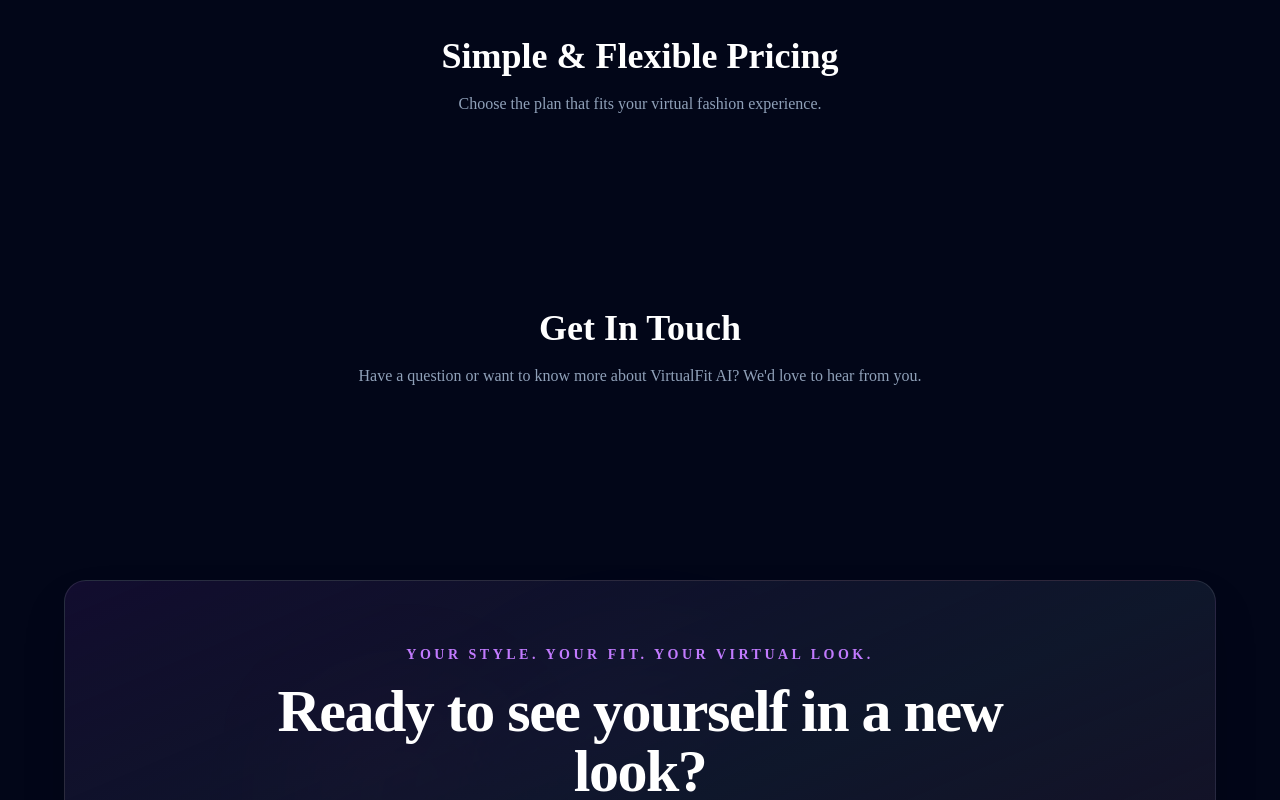
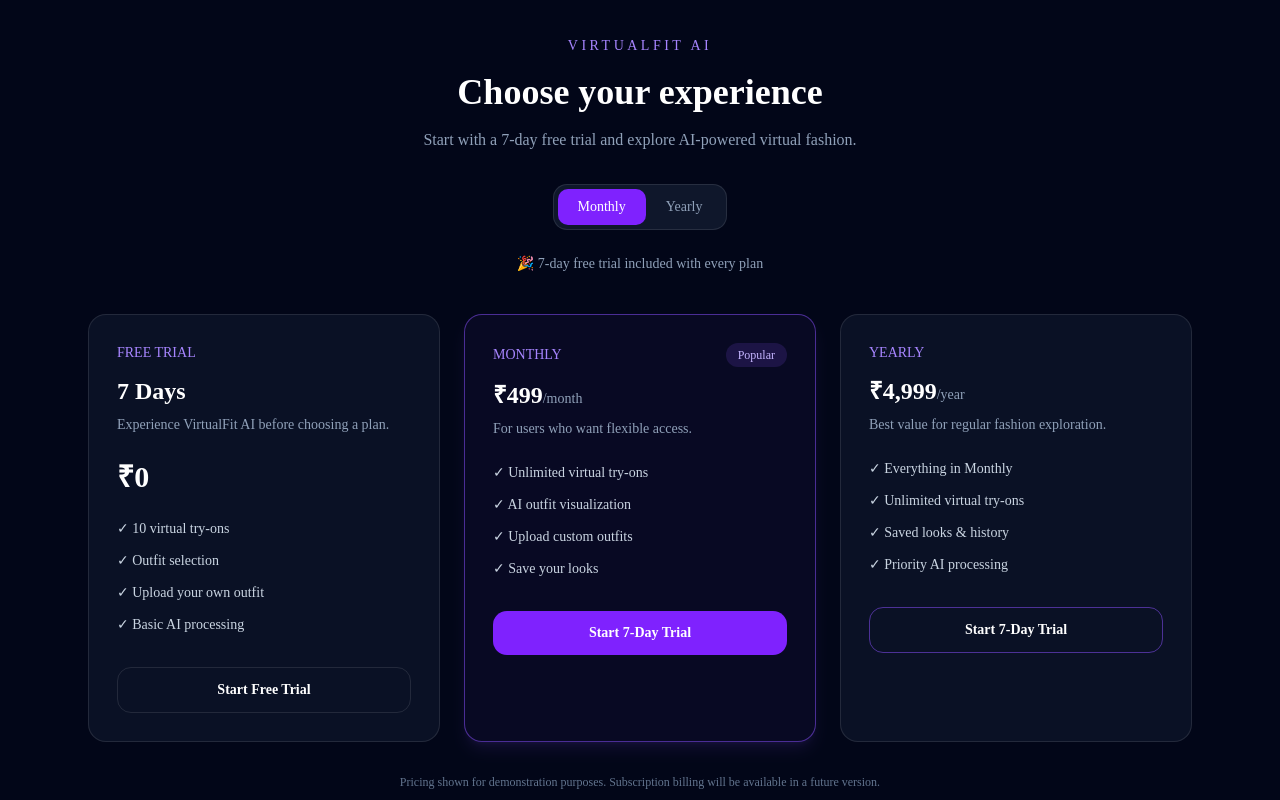
Before and after one commit to pookusum/VirtualFit_AI, a Next.js app in the folder frontend/: page / in a window 1280 px wide. Shown: the part 4600-5400 px from the top of the page. Built offline with nearby package versions, Linux system fonts and the light colour scheme.

Commit message:
modifying components

```diff
--- a/frontend/app/page.tsx
+++ b/frontend/app/page.tsx
@@ -8,7 +8,7 @@
 import FinalCTA from "@/components/landing/FinalCTA";
 import Footer from "@/components/common/Footer";
 import Pricing from "@/components/landing/Pricing";
-import Contact from "@/components/landing/Contact";
+
 
 export default function Home() {
   return (
@@ -26,11 +26,9 @@
   <Features />
 </section>
 
-
 <section id="how-it-works">
   <HowItWorks />
 </section>
-
 
 <Testimonials />
 
@@ -38,14 +36,7 @@
   <DemoSection />
 </section>
 
-      <section id="pricing">
 <Pricing />
-</section>
-
-<section id="contact">
-  <Contact />
-</section>
-
 
 <FinalCTA />
 
--- a/frontend/components/common/Footer.tsx
+++ b/frontend/components/common/Footer.tsx
@@ -2,7 +2,10 @@
 
 export default function Footer() {
   return (
-    <footer className="border-t border-white/10 bg-slate-950 text-slate-300">
+    <footer
+  id="contact"
+  className="border-t border-white/10 ..."
+>
       <div className="mx-auto max-w-7xl px-6 py-14 sm:px-10 lg:px-16">
 
         {/* Main Footer */}
--- a/frontend/components/landing/Pricing.tsx
+++ b/frontend/components/landing/Pricing.tsx
@@ -1,14 +1,196 @@
+"use client";
+
+import { useState } from "react";
+
+type BillingCycle = "monthly" | "yearly";
+
 export default function Pricing() {
+  const [billingCycle, setBillingCycle] =
+    useState<BillingCycle>("monthly");
+
   return (
-    <section className="py-24">
-      <div className="mx-auto max-w-7xl px-6 text-center">
+    <section
+      id="pricing"
+      className="scroll-mt-24 py-20 sm:py-24"
+    >
+      <div className="mx-auto max-w-6xl px-6">
 
-        <h2 className="text-4xl font-bold text-white">
-          Simple & Flexible Pricing
-        </h2>
+        {/* Heading */}
+        <div className="text-center">
 
-        <p className="mx-auto mt-4 max-w-2xl text-slate-400">
-          Choose the plan that fits your virtual fashion experience.
+          <p className="text-sm font-medium uppercase tracking-[0.25em] text-violet-400">
+            VirtualFit AI
+          </p>
+
+          <h2 className="mt-4 text-3xl font-bold text-white sm:text-4xl">
+            Choose your experience
+          </h2>
+
+          <p className="mx-auto mt-4 max-w-2xl text-slate-400">
+            Start with a 7-day free trial and explore AI-powered
+            virtual fashion.
+          </p>
+
+        </div>
+
+        {/* Billing Toggle */}
+        <div className="mt-8 flex justify-center">
+          <div className="flex rounded-xl border border-white/10 bg-slate-900 p-1">
+
+            <button
+              type="button"
+              onClick={() => setBillingCycle("monthly")}
+              className={`rounded-lg px-5 py-2 text-sm font-medium transition ${
+                billingCycle === "monthly"
+                  ? "bg-violet-600 text-white"
+                  : "text-slate-400 hover:text-white"
+              }`}
+            >
+              Monthly
+            </button>
+
+            <button
+              type="button"
+              onClick={() => setBillingCycle("yearly")}
+              className={`rounded-lg px-5 py-2 text-sm font-medium transition ${
+                billingCycle === "yearly"
+                  ? "bg-violet-600 text-white"
+                  : "text-slate-400 hover:text-white"
+              }`}
+            >
+              Yearly
+            </button>
+
+          </div>
+        </div>
+
+        {/* Free Trial */}
+        <div className="mx-auto mt-6 max-w-md text-center">
+          <p className="text-sm text-slate-400">
+            🎉 7-day free trial included with every plan
+          </p>
+        </div>
+
+        {/* Pricing Cards */}
+        <div className="mt-10 grid gap-6 md:grid-cols-3">
+
+          {/* Free Trial */}
+          <div className="rounded-2xl border border-white/10 bg-slate-900/70 p-7">
+
+            <p className="text-sm font-medium text-violet-400">
+              FREE TRIAL
+            </p>
+
+            <h3 className="mt-3 text-2xl font-bold text-white">
+              7 Days
+            </h3>
+
+            <p className="mt-2 text-sm text-slate-400">
+              Experience VirtualFit AI before choosing a plan.
+            </p>
+
+            <div className="mt-6">
+              <span className="text-3xl font-bold text-white">
+                ₹0
+              </span>
+            </div>
+
+            <ul className="mt-6 space-y-3 text-sm text-slate-300">
+              <li>✓ 10 virtual try-ons</li>
+              <li>✓ Outfit selection</li>
+              <li>✓ Upload your own outfit</li>
+              <li>✓ Basic AI processing</li>
+            </ul>
+
+            <a
+              href="/try-on"
+              className="mt-8 block rounded-xl border border-white/10 px-5 py-3 text-center text-sm font-semibold text-white transition hover:border-violet-500 hover:bg-violet-500/10"
+            >
+              Start Free Trial
+            </a>
+
+          </div>
+
+          {/* Monthly */}
+          <div className="rounded-2xl border border-violet-500/50 bg-violet-500/5 p-7 shadow-lg shadow-violet-500/10">
+
+            <div className="flex items-center justify-between">
+              <p className="text-sm font-medium text-violet-400">
+                MONTHLY
+              </p>
+
+              <span className="rounded-full bg-violet-500/15 px-3 py-1 text-xs text-violet-300">
+                Popular
+              </span>
+            </div>
+
+            <h3 className="mt-3 text-2xl font-bold text-white">
+              ₹499
+              <span className="text-sm font-normal text-slate-400">
+                /month
+              </span>
+            </h3>
+
+            <p className="mt-2 text-sm text-slate-400">
+              For users who want flexible access.
+            </p>
+
+            <ul className="mt-6 space-y-3 text-sm text-slate-300">
+              <li>✓ Unlimited virtual try-ons</li>
+              <li>✓ AI outfit visualization</li>
+              <li>✓ Upload custom outfits</li>
+              <li>✓ Save your looks</li>
+            </ul>
+
+            <button
+              type="button"
+              className="mt-8 w-full rounded-xl bg-violet-600 px-5 py-3 text-sm font-semibold text-white transition hover:bg-violet-500"
+            >
+              Start 7-Day Trial
+            </button>
+
+          </div>
+
+          {/* Yearly */}
+          <div className="rounded-2xl border border-white/10 bg-slate-900/70 p-7">
+
+            <p className="text-sm font-medium text-violet-400">
+              YEARLY
+            </p>
+
+            <h3 className="mt-3 text-2xl font-bold text-white">
+              ₹4,999
+              <span className="text-sm font-normal text-slate-400">
+                /year
+              </span>
+            </h3>
+
+            <p className="mt-2 text-sm text-slate-400">
+              Best value for regular fashion exploration.
+            </p>
+
+            <ul className="mt-6 space-y-3 text-sm text-slate-300">
+              <li>✓ Everything in Monthly</li>
+              <li>✓ Unlimited virtual try-ons</li>
+              <li>✓ Saved looks & history</li>
+              <li>✓ Priority AI processing</li>
+            </ul>
+
+            <button
+              type="button"
+              className="mt-8 w-full rounded-xl border border-violet-500/50 px-5 py-3 text-sm font-semibold text-white transition hover:bg-violet-500/10"
+            >
+              Start 7-Day Trial
+            </button>
+
+          </div>
+
+        </div>
+
+        {/* Small disclaimer */}
+        <p className="mt-8 text-center text-xs text-slate-500">
+          Pricing shown for demonstration purposes. Subscription
+          billing will be available in a future version.
         </p>
 
       </div>
```
Lines whose indentation alone changed are shown as unchanged.
